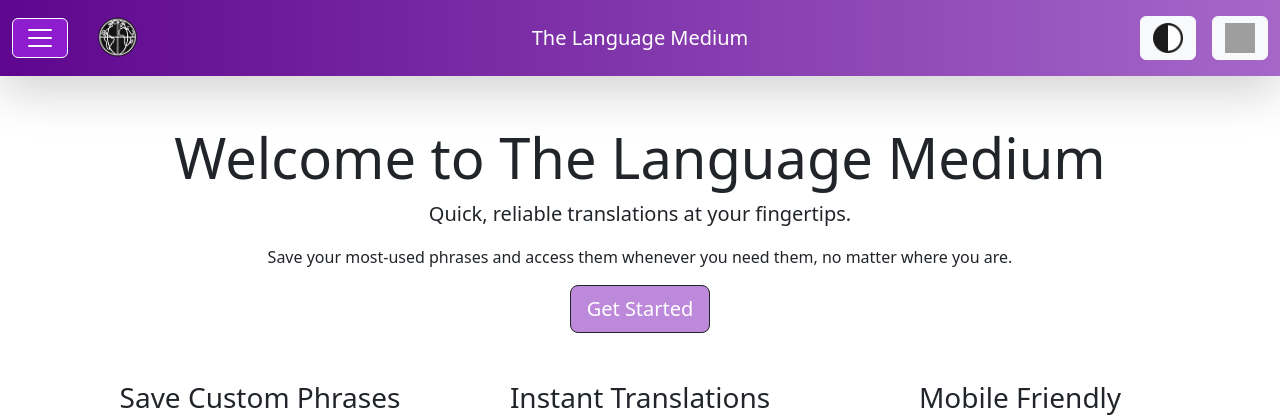
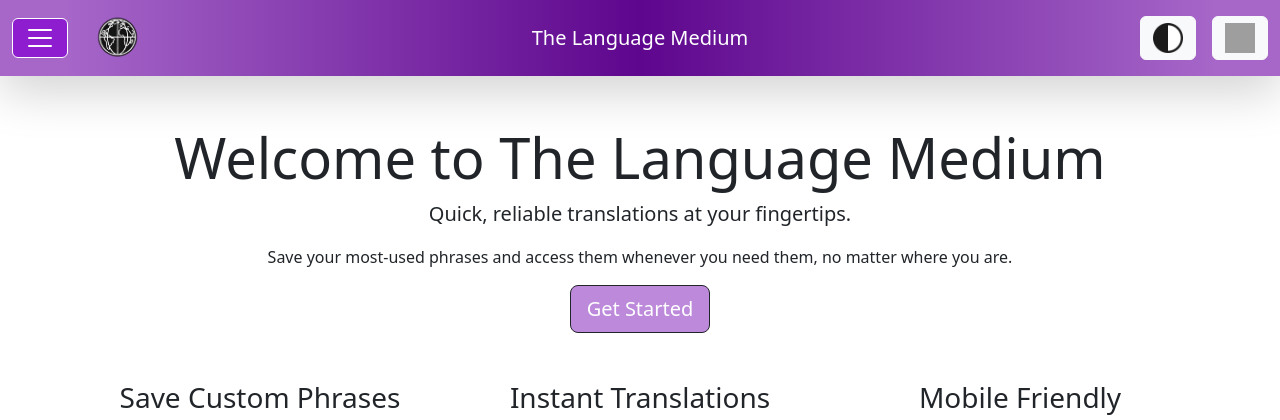
Before and after one commit to UCCS-CS4300-5300/Group4-fall2024, a Django app: page / in a window 1280 px wide. Shown: the top 420 px of the page. Run offline with Django 4.2, Linux system fonts and the light colour scheme; grey boxes are pictures that could not be loaded.

Commit message:
Tweaked navbar gradient

```diff
--- a/tlm/tlm_app/static/styles/styles.css
+++ b/tlm/tlm_app/static/styles/styles.css
@@ -4,7 +4,7 @@
 }
 
 .navbar-custom {
-    background: linear-gradient(to right, #5e068e, #a667c9); /* Gradient from left to right */
+    background: linear-gradient(90deg, rgba(166,103,201,1) 5%, rgba(94,6,142,1) 50%, rgba(166,103,201,1) 95%); /* Gradient from left to right */
 }
 
 .navbar-toggler-icon {
@@ -18,7 +18,6 @@
 
 .btn-color {
     background-color: #bd89db;
-
     transition: all 0.3s ease;
 }
 
```
Also changed, not shown: tlm/tlm_app/templates/base_template.html (+0 -14 lines).
